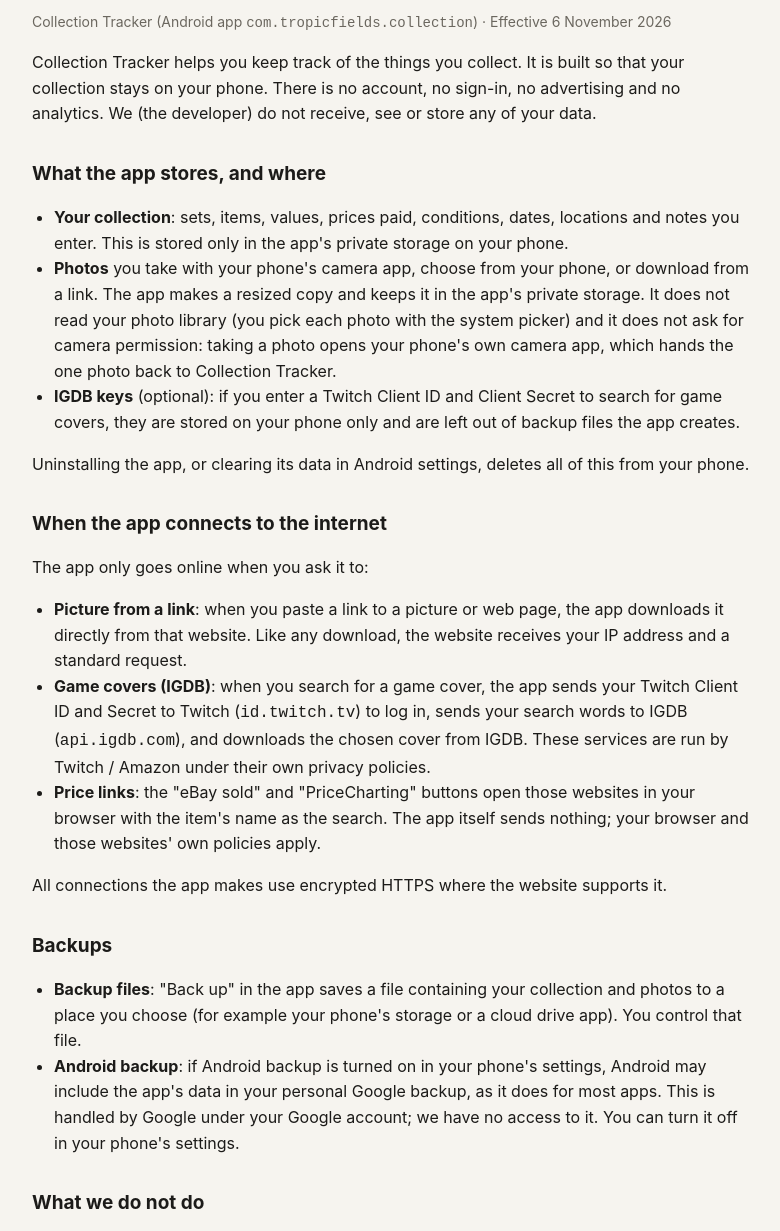
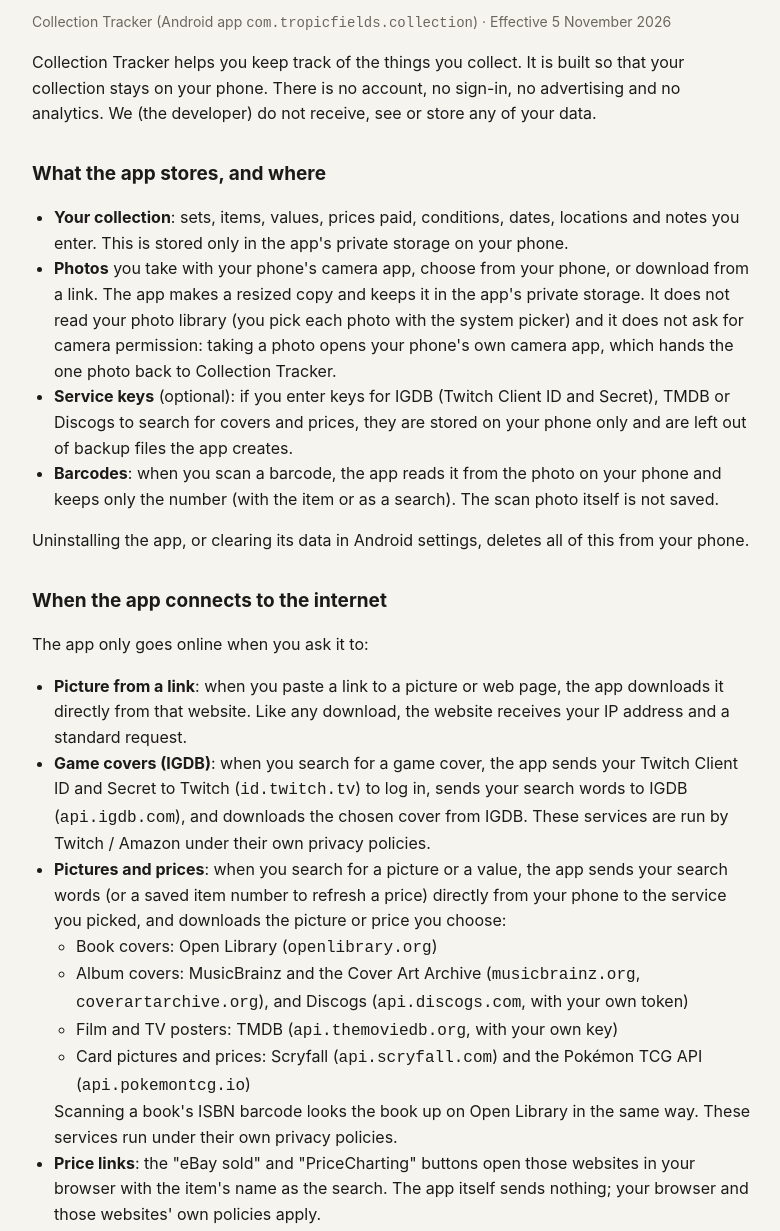
Before and after one commit to Tropic-1/collection-privacy, a plain HTML site: page index.html in a window 1280 px wide. Shown: the part 69-1300 px from the top of the page, without its empty margins (248-1028 px from the left). Drawn offline with Linux system fonts and the light colour scheme.

Commit message:
Cover online picture and price services, automatic backups and barcodes

```diff
--- a/index.html
+++ b/index.html
@@ -21,7 +21,7 @@
 <body>
 <main>
 <h1>Privacy policy</h1>
-<p class="muted">Collection Tracker (Android app <code>com.tropicfields.collection</code>) · Effective 6 November 2026</p>
+<p class="muted">Collection Tracker (Android app <code>com.tropicfields.collection</code>) · Effective 5 November 2026</p>
 
 <p>Collection Tracker helps you keep track of the things you collect. It is built so that your collection stays on your phone. There is no account, no sign-in, no advertising and no analytics. We (the developer) do not receive, see or store any of your data.</p>
 
@@ -29,7 +29,8 @@
 <ul>
   <li><b>Your collection</b>: sets, items, values, prices paid, conditions, dates, locations and notes you enter. This is stored only in the app's private storage on your phone.</li>
   <li><b>Photos</b> you take with your phone's camera app, choose from your phone, or download from a link. The app makes a resized copy and keeps it in the app's private storage. It does not read your photo library (you pick each photo with the system picker) and it does not ask for camera permission: taking a photo opens your phone's own camera app, which hands the one photo back to Collection Tracker.</li>
-  <li><b>IGDB keys</b> (optional): if you enter a Twitch Client ID and Client Secret to search for game covers, they are stored on your phone only and are left out of backup files the app creates.</li>
+  <li><b>Service keys</b> (optional): if you enter keys for IGDB (Twitch Client ID and Secret), TMDB or Discogs to search for covers and prices, they are stored on your phone only and are left out of backup files the app creates.</li>
+  <li><b>Barcodes</b>: when you scan a barcode, the app reads it from the photo on your phone and keeps only the number (with the item or as a search). The scan photo itself is not saved.</li>
 </ul>
 <p>Uninstalling the app, or clearing its data in Android settings, deletes all of this from your phone.</p>
 
@@ -38,6 +39,14 @@
 <ul>
   <li><b>Picture from a link</b>: when you paste a link to a picture or web page, the app downloads it directly from that website. Like any download, the website receives your IP address and a standard request.</li>
   <li><b>Game covers (IGDB)</b>: when you search for a game cover, the app sends your Twitch Client ID and Secret to Twitch (<code>id.twitch.tv</code>) to log in, sends your search words to IGDB (<code>api.igdb.com</code>), and downloads the chosen cover from IGDB. These services are run by Twitch / Amazon under their own privacy policies.</li>
+  <li><b>Pictures and prices</b>: when you search for a picture or a value, the app sends your search words (or a saved item number to refresh a price) directly from your phone to the service you picked, and downloads the picture or price you choose:
+    <ul>
+      <li>Book covers: Open Library (<code>openlibrary.org</code>)</li>
+      <li>Album covers: MusicBrainz and the Cover Art Archive (<code>musicbrainz.org</code>, <code>coverartarchive.org</code>), and Discogs (<code>api.discogs.com</code>, with your own token)</li>
+      <li>Film and TV posters: TMDB (<code>api.themoviedb.org</code>, with your own key)</li>
+      <li>Card pictures and prices: Scryfall (<code>api.scryfall.com</code>) and the Pokémon TCG API (<code>api.pokemontcg.io</code>)</li>
+    </ul>
+    Scanning a book's ISBN barcode looks the book up on Open Library in the same way. These services run under their own privacy policies.</li>
   <li><b>Price links</b>: the "eBay sold" and "PriceCharting" buttons open those websites in your browser with the item's name as the search. The app itself sends nothing; your browser and those websites' own policies apply.</li>
 </ul>
 <p>All connections the app makes use encrypted HTTPS where the website supports it.</p>
@@ -45,6 +54,7 @@
 <h2>Backups</h2>
 <ul>
   <li><b>Backup files</b>: "Back up" in the app saves a file containing your collection and photos to a place you choose (for example your phone's storage or a cloud drive app). You control that file.</li>
+  <li><b>Automatic backups</b> (optional): if you choose a backup folder, the app saves a backup file there by itself every day or week and keeps the newest five. If that folder belongs to a cloud service (such as Google Drive or OneDrive), the files are stored by that service under your account and its privacy policy. You can turn this off at any time in Settings.</li>
   <li><b>Android backup</b>: if Android backup is turned on in your phone's settings, Android may include the app's data in your personal Google backup, as it does for most apps. This is handled by Google under your Google account; we have no access to it. You can turn it off in your phone's settings.</li>
 </ul>
 
@@ -64,7 +74,7 @@
 <h2>Contact</h2>
 <p>Questions about this policy: <a href="mailto:meridian.house.studios@gmail.com">meridian.house.studios@gmail.com</a></p>
 <hr>
-<p class="muted">Collection Tracker is an independent app. It is not affiliated with eBay, PriceCharting, Twitch or IGDB.</p>
+<p class="muted">Collection Tracker is an independent app. It is not affiliated with eBay, PriceCharting, Twitch, IGDB, Open Library, MusicBrainz, Discogs, TMDB, Scryfall or the Pokémon TCG API. This product uses the TMDB API but is not endorsed or certified by TMDB.</p>
 </main>
 </body>
 </html>
```
